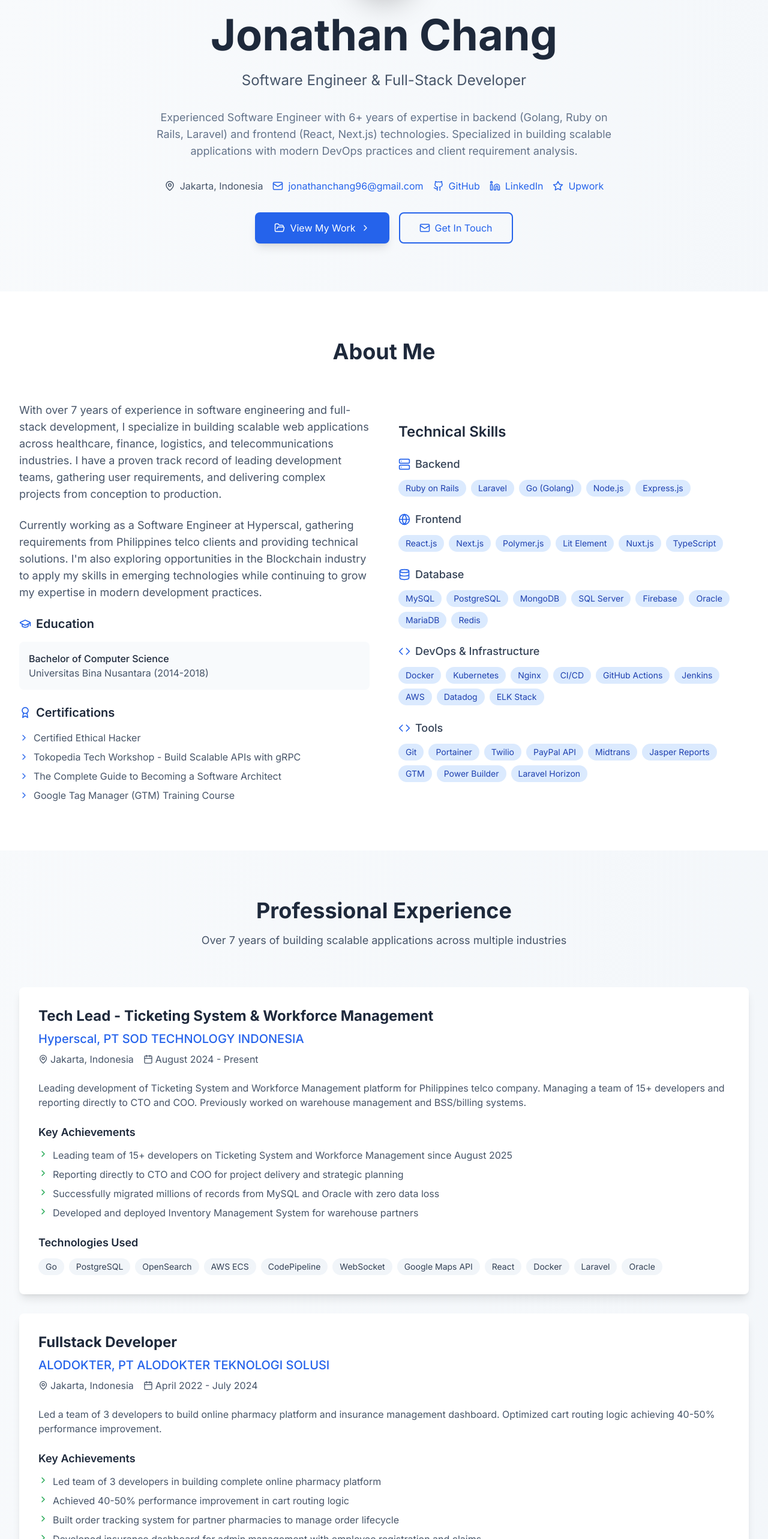
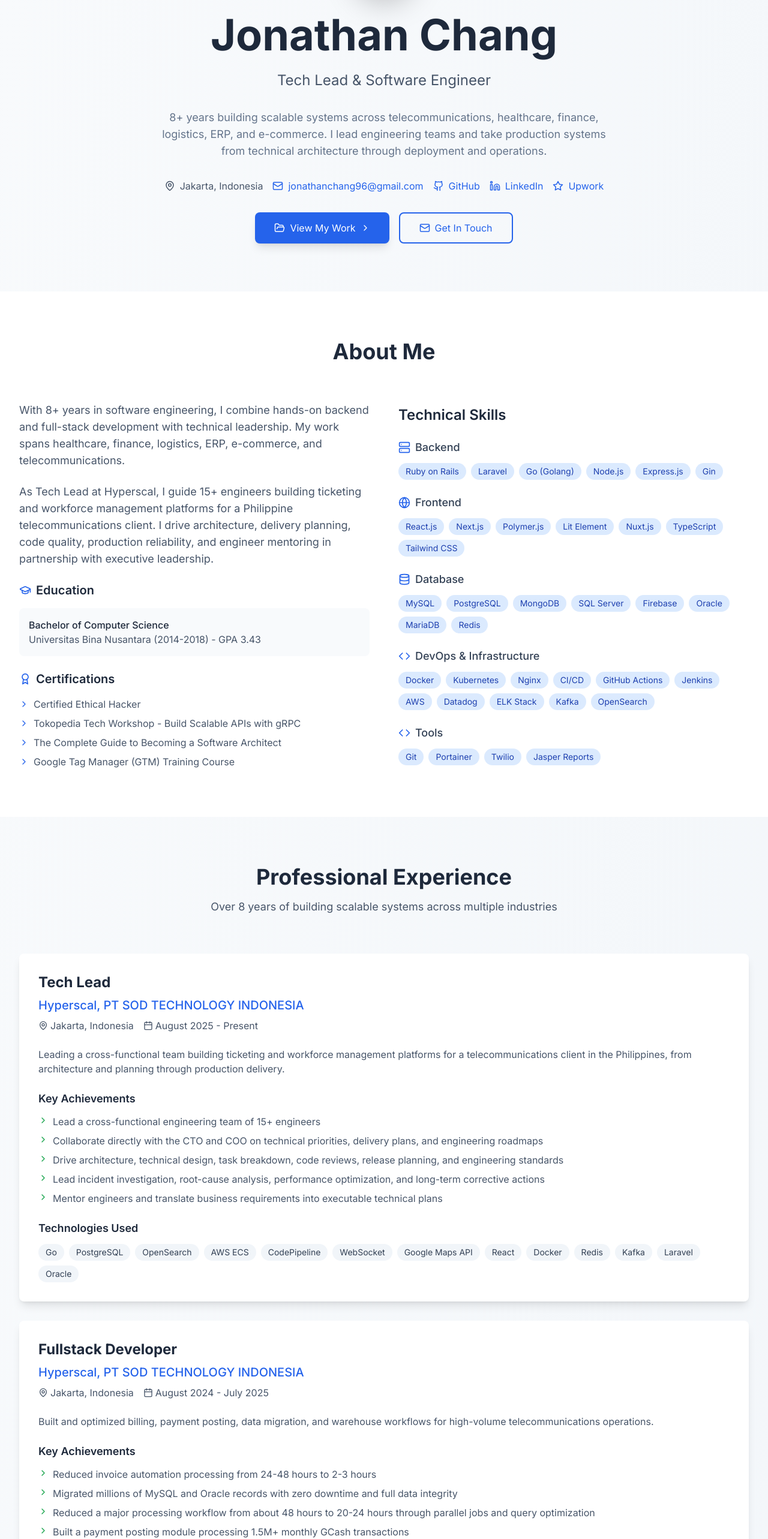
Before and after one commit to jonathanch96/jonathan-portfolio, a Next.js app: page / in a window 1280 px wide. Shown: the part 234-2800 px from the top of the page at 60% size. Built offline with nearby package versions, Linux system fonts and the light colour scheme; no server answers.

Commit message:
Refactor skills and experience sections; update project descriptions and achievements for clarity and detail

```diff
--- a/pages/index.js
+++ b/pages/index.js
@@ -1,7 +1,6 @@
 import Head from 'next/head'
 import Image from 'next/image'
 import { useState, useEffect } from 'react'
-import Gallery from '../components/Gallery'
 import {
   Github,
   Linkedin,
@@ -20,10 +19,7 @@ import {
   FolderOpen,
   Phone,
   Star,
-  Zap,
-  Building,
   GraduationCap,
-  Camera,
 } from 'lucide-react'
 
 export default function Home() {
@@ -55,6 +51,7 @@ export default function Home() {
       'Go (Golang)',
       'Node.js',
       'Express.js',
+      'Gin',
     ],
     frontend: [
       'React.js',
@@ -63,6 +60,7 @@ export default function Home() {
       'Lit Element',
       'Nuxt.js',
       'TypeScript',
+      'Tailwind CSS',
     ],
     database: [
       'MySQL',
@@ -84,17 +82,14 @@ export default function Home() {
       'AWS',
       'Datadog',
       'ELK Stack',
+      'Kafka',
+      'OpenSearch',
     ],
     tools: [
       'Git',
       'Portainer',
       'Twilio',
-      'PayPal API',
-      'Midtrans',
       'Jasper Reports',
-      'GTM',
-      'Power Builder',
-      'Laravel Horizon',
     ],
   }
 
@@ -109,11 +104,11 @@ export default function Home() {
   const experiences = [
     {
       company: 'Hyperscal, PT SOD TECHNOLOGY INDONESIA',
-      position: 'Tech Lead - Ticketing System & Workforce Management',
-      period: 'August 2024 - Present',
+      position: 'Tech Lead',
+      period: 'August 2025 - Present',
       location: 'Jakarta, Indonesia',
       description:
-        'Leading development of Ticketing System and Workforce Management platform for Philippines telco company. Managing a team of 15+ developers and reporting directly to CTO and COO. Previously worked on warehouse management and BSS/billing systems.',
+        'Leading a cross-functional team building ticketing and workforce management platforms for a telecommunications client in the Philippines, from architecture and planning through production delivery.',
       tech: [
         'Go',
         'PostgreSQL',
@@ -124,14 +119,33 @@ export default function Home() {
         'Google Maps API',
         'React',
         'Docker',
+        'Redis',
+        'Kafka',
         'Laravel',
         'Oracle',
       ],
       achievements: [
-        'Leading team of 15+ developers on Ticketing System and Workforce Management since August 2025',
-        'Reporting directly to CTO and COO for project delivery and strategic planning',
-        'Successfully migrated millions of records from MySQL and Oracle with zero data loss',
-        'Developed and deployed Inventory Management System for warehouse partners',
+        'Lead a cross-functional engineering team of 15+ engineers',
+        'Collaborate directly with the CTO and COO on technical priorities, delivery plans, and engineering roadmaps',
+        'Drive architecture, technical design, task breakdown, code reviews, release planning, and engineering standards',
+        'Lead incident investigation, root-cause analysis, performance optimization, and long-term corrective actions',
+        'Mentor engineers and translate business requirements into executable technical plans',
+      ],
+    },
+    {
+      company: 'Hyperscal, PT SOD TECHNOLOGY INDONESIA',
+      position: 'Fullstack Developer',
+      period: 'August 2024 - July 2025',
+      location: 'Jakarta, Indonesia',
+      description:
+        'Built and optimized billing, payment posting, data migration, and warehouse workflows for high-volume telecommunications operations.',
+      tech: ['Laravel', 'MariaDB', 'Oracle', 'Docker'],
+      achievements: [
+        'Reduced invoice automation processing from 24-48 hours to 2-3 hours',
+        'Migrated millions of MySQL and Oracle records with zero downtime and full data integrity',
+        'Reduced a major processing workflow from about 48 hours to 20-24 hours through parallel jobs and query optimization',
+        'Built a payment posting module processing 1.5M+ monthly GCash transactions',
+        'Implemented picking, packing, shipping, and material-request modules for a warehouse inventory system',
       ],
     },
     {
@@ -140,7 +154,7 @@ export default function Home() {
       period: 'April 2022 - July 2024',
       location: 'Jakarta, Indonesia',
       description:
-        'Led a team of 3 developers to build online pharmacy platform and insurance management dashboard. Optimized cart routing logic achieving 40-50% performance improvement.',
+        'Led a team of 3 developers building Alodokter\'s online pharmacy platform and partner operations tooling for one of Indonesia\'s largest health platforms.',
       tech: [
         'Ruby on Rails',
         'Polymer JS',
@@ -148,14 +162,14 @@ export default function Home() {
         'Datadog',
         'Elastic Search',
         'MongoDB',
-        'VIDA',
+        'Face.js',
       ],
       achievements: [
-        'Led team of 3 developers in building complete online pharmacy platform',
-        'Achieved 40-50% performance improvement in cart routing logic',
+        'Led 3 fullstack developers building an online pharmacy experience on a platform with 28M+ monthly visits',
+        'Reduced cart routing processing time by 40-50%',
         'Built order tracking system for partner pharmacies to manage order lifecycle',
         'Developed insurance dashboard for admin management with employee registration and claims',
-        'Integrated VIDA face detection for registration validation on frontend',
+        'Integrated Face.js for real-time face detection validation',
         'Built real-time order management dashboard for pharmacy partners',
       ],
     },
@@ -165,20 +179,22 @@ export default function Home() {
       period: 'March 2018 - April 2022',
       location: 'Jakarta, Indonesia',
       description:
-        'Developed HRIS/Payroll system with fingerprint integration, implemented Microsoft Dynamics NAV, and created Credit Memo Approval system with Accurate Online API integration.',
+        'Built internal HR, payroll, accounting, approval, reporting, and infrastructure systems supporting day-to-day business operations.',
       tech: [
         'PHP',
         'Laravel',
         'Java',
         'MySQL',
         'SQL Server',
+        'SQL Server Reporting Services',
+        'Jasper Reports',
         'Microsoft Dynamics NAV',
       ],
       achievements: [
-        'Built comprehensive HRIS/Payroll system with fingerprint integration',
+        'Built an HRIS/Payroll system with fingerprint integration and PPh21 export used by 200+ employees',
         'Implemented Microsoft Dynamics NAV for accounting department',
         'Created Credit Memo Approval system with Accurate Online API',
-        'Generated automated PPH21 CSV forms and performance reports',
+        'Set up secure mail and server infrastructure across departments',
       ],
     },
   ]
@@ -234,20 +250,64 @@ export default function Home() {
       role: 'Tech Lead',
     },
     {
+      title: 'Snuffle - Dog Walking & AI Platform',
+      description:
+        'Enhanced a dog-walking platform with real-time services, payments, AI-powered support, and image classification.',
+      tech: [
+        'Laravel',
+        'PHP',
+        'WebSockets',
+        'PayPal API',
+        'OpenAI API',
+        'Machine Learning',
+      ],
+      role: 'Backend Developer',
+      features: [
+        'Real-time walk location tracking',
+        'Voucher and promotion management',
+        'PayPal mobile payment integration',
+        'Retrieval-Augmented Generation support chatbot',
+        'AI dog breed recognition and model deployment',
+      ],
+      url: 'https://snuffle.app',
+      type: 'Consumer Platform',
+    },
+    {
+      title: 'Church Registration & Event Systems',
+      description:
+        'Built community operations systems covering registrations, assignments, follow-up reporting, event ticketing, and flexible forms.',
+      tech: [
+        'Laravel',
+        'React',
+        'Java',
+        'PostgreSQL',
+        'Twilio',
+        'TypeScript',
+      ],
+      features: [
+        'Registration assignment and follow-up reporting',
+        'QR-code event check-in via Android',
+        'WhatsApp notifications through Twilio',
+        'Flexible forms integrated with a church API',
+      ],
+      type: 'Community Platform',
+      role: 'Full-Stack Developer',
+    },
+    {
       title: 'Learning Management System',
       description:
-        'Comprehensive school management system for student registration, curriculum management, classroom organization, and administrative tasks. Includes building management, transportation coordination, and integrated payroll system.',
-      tech: ['React', 'Next.js'],
+        'Modular school management platform covering academic operations, administration, access control, and detailed system configuration.',
+      tech: ['React', 'Laravel', 'PostgreSQL', 'Tailwind CSS', 'Node.js'],
       features: [
-        'Student registration and management',
-        'Curriculum management',
-        'Classroom organization',
-        'Building management',
-        'Transportation coordination',
-        'Payroll system',
+        'School creation and class assignment',
+        'Student and staff management',
+        'Exam and grading modules',
+        'Fee management',
+        'Homeroom teacher settings',
+        'Role-based administration',
       ],
       type: 'Education Platform',
-      role: 'Frontend Development',
+      role: 'Full-Stack Developer',
     },
     {
       title: 'CaterFood - Catering CRM Platform',
@@ -331,7 +391,7 @@ export default function Home() {
       role: 'Frontend & Integration',
       description:
         'Admin dashboard for insurance company partners to manage employees, registrations, and claims with face detection validation.',
-      tech: ['Ruby on Rails', 'Polymer JS', 'VIDA', 'Face Detection'],
+      tech: ['Ruby on Rails', 'Polymer JS', 'Face.js', 'Face Detection'],
       features: [
         'Employee registration with face detection',
         'Claims management',
@@ -364,37 +424,6 @@ export default function Home() {
       type: 'Company Website',
     },
     {
-      title: 'Snuffle - Dog Walking Platform',
-      description:
-        'Enhanced dog walking platform with real-time features and payment integration.',
-      tech: ['Laravel', 'PHP', 'WebSockets', 'PayPal API'],
-      role: 'Backend Development',
-      features: [
-        'Voucher management',
-        'Real-time location tracking',
-        'PayPal integration',
-        'Mobile-first design',
-      ],
-      url: 'https://snuffle.app',
-      type: 'Mobile Platform',
-    },
-    {
-      title: 'Learning Management System',
-      description:
-        'Comprehensive school management system for student registration, curriculum management, classroom organization, and administrative tasks. Includes building management, transportation coordination, and integrated payroll system.',
-      tech: ['React', 'Next.js'],
-      features: [
-        'Student registration and management',
-        'Curriculum management',
-        'Classroom organization',
-        'Building management',
-        'Transportation coordination',
-        'Payroll system',
-      ],
-      type: 'Education Platform',
-      role: 'Frontend Development',
-    },
-    {
       title: 'HRIS System',
       role: 'Full-Stack Development',
       description:
@@ -409,45 +438,6 @@ export default function Home() {
         'Manage upload payroll per division, like SPG admin, manual meal allowance upload, bonus upload',
       ],
       type: 'Internal Tool',
-    },
-  ]
-
-  const currentProjects = [
-    {
-      title: 'BDA Group - Multi-Language & Article Module Enhancement',
-      description:
-        'Enhancing the existing BDA Group company website with multi-language support and article management system. Adding internationalization (i18n) capabilities and a comprehensive content management module for publishing company news and articles.',
-      tech: ['Laravel', 'React', 'i18n', 'MySQL', 'AWS'],
-      features: [
-        'Multi-language support (i18n)',
-        'Article management module',
-        'Content publishing system',
-        'Language switcher',
-        'SEO optimization for multiple languages',
-        'Admin panel for content management',
-      ],
-      status: 'In Progress',
-      role: 'Full-Stack Development',
-    },
-  ]
-
-  // Sample gallery data - you can add more images here
-  const galleryImages = [
-    {
-      src: './jonathan-chang-photo.jpg',
-      alt: 'Jonathan Chang - Professional Photo',
-      caption: 'Jonathan Chang - Software Engineer',
-    },
-    // Add more images here in the future
-    {
-      src: '/project-screenshot-1.jpg',
-      alt: 'Project Screenshot 1',
-      caption: 'Online Pharmacy Platform Dashboard',
-    },
-    {
-      src: '/project-screenshot-2.jpg',
-      alt: 'Project Screenshot 2',
-      caption: 'E-commerce Admin Panel',
     },
   ]
 
@@ -480,12 +470,12 @@ export default function Home() {
     <>
       <Head>
         <title>
-          Jonathan Chang - Software Engineer & Full-Stack Developer | Jakarta,
+          Jonathan Chang - Tech Lead & Software Engineer | Jakarta,
           Indonesia
         </title>
         <meta
           name="description"
-          content="Experienced Software Engineer with 6+ years expertise in Go, Ruby on Rails, Laravel, React, Next.js. Specialized in healthcare, fintech, telco solutions. Available for blockchain opportunities."
+          content="Tech Lead and Software Engineer with 8+ years of experience leading teams and building scalable systems across telecommunications, healthcare, finance, logistics, ERP, and e-commerce."
         />
         <meta name="viewport" content="width=device-width, initial-scale=1" />
 
@@ -532,7 +522,6 @@ export default function Home() {
                   { id: 'about', label: 'About', icon: User },
                   { id: 'experience', label: 'Experience', icon: Briefcase },
                   { id: 'projects', label: 'Projects', icon: FolderOpen },
-                  { id: 'gallery', label: 'Gallery', icon: Camera },
                   { id: 'contact', label: 'Contact', icon: Phone },
                 ].map((section) => {
                   const Icon = section.icon
@@ -588,14 +577,13 @@ export default function Home() {
                   Jonathan Chang
                 </h1>
                 <p className="text-xl md:text-2xl text-slate-600 dark:text-slate-300 mb-8">
-                  Software Engineer & Full-Stack Developer
+                  Tech Lead & Software Engineer
                 </p>
                 <p className="text-lg text-slate-500 dark:text-slate-400 mb-8 max-w-3xl mx-auto">
-                  Experienced Software Engineer with 6+ years of expertise in
-                  backend (Golang, Ruby on Rails, Laravel) and frontend (React,
-                  Next.js) technologies. Specialized in building scalable
-                  applications with modern DevOps practices and client
-                  requirement analysis.
+                  8+ years building scalable systems across telecommunications,
+                  healthcare, finance, logistics, ERP, and e-commerce. I lead
+                  engineering teams and take production systems from technical
+                  architecture through deployment and operations.
                 </p>
                 <address className="flex flex-col sm:flex-row gap-4 justify-center items-center mb-8 not-italic">
                   <div className="flex items-center gap-2 text-slate-600 dark:text-slate-400">
@@ -680,21 +668,17 @@ export default function Home() {
               <div className="grid lg:grid-cols-2 gap-12 items-center">
                 <article>
                   <p className="text-lg text-slate-600 dark:text-slate-300 mb-6">
-                    With over 7 years of experience in software engineering and
-                    full-stack development, I specialize in building scalable
-                    web applications across healthcare, finance, logistics, and
-                    telecommunications industries. I have a proven track record
-                    of leading development teams, gathering user requirements,
-                    and delivering complex projects from conception to
-                    production.
+                    With 8+ years in software engineering, I combine hands-on
+                    backend and full-stack development with technical leadership.
+                    My work spans healthcare, finance, logistics, ERP,
+                    e-commerce, and telecommunications.
                   </p>
                   <p className="text-lg text-slate-600 dark:text-slate-300 mb-6">
-                    Currently working as a Software Engineer at Hyperscal,
-                    gathering requirements from Philippines telco clients and
-                    providing technical solutions. I&apos;m also exploring
-                    opportunities in the Blockchain industry to apply my skills
-                    in emerging technologies while continuing to grow my
-                    expertise in modern development practices.
+                    As Tech Lead at Hyperscal, I guide 15+ engineers building
+                    ticketing and workforce management platforms for a Philippine
+                    telecommunications client. I drive architecture, delivery
+                    planning, code quality, production reliability, and engineer
+                    mentoring in partnership with executive leadership.
                   </p>
 
                   <section className="mb-6">
@@ -713,7 +697,7 @@ export default function Home() {
                         Bachelor of Computer Science
                       </h4>
                       <p className="text-slate-600 dark:text-slate-300">
-                        Universitas Bina Nusantara (2014-2018)
+                        Universitas Bina Nusantara (2014-2018) - GPA 3.43
                       </p>
                     </div>
                   </section>
@@ -812,7 +796,7 @@ export default function Home() {
                   Professional Experience
                 </h2>
                 <p className="text-lg text-slate-600 dark:text-slate-300">
-                  Over 7 years of building scalable applications across multiple
+                  Over 8 years of building scalable systems across multiple
                   industries
                 </p>
               </header>
@@ -996,135 +980,8 @@ export default function Home() {
                 ))}
               </div>
 
-              {/* Current Projects Section */}
-              <section
-                className="mb-8"
-                aria-labelledby="current-projects-heading"
-              >
-                <header className="flex items-center gap-2 mb-8">
-                  <Zap
-                    className="text-yellow-600 dark:text-yellow-400"
-                    size={24}
-                    aria-hidden="true"
-                  />
-                  <h3
-                    id="current-projects-heading"
-                    className="text-3xl font-bold text-slate-800 dark:text-white"
-                  >
-                    Current Projects
-                  </h3>
-                </header>
-                <div className="grid lg:grid-cols-2 gap-8">
-                  {currentProjects.map((project, index) => (
-                    <article
-                      key={index}
-                      className="bg-gradient-to-br from-yellow-50 to-orange-50 dark:from-slate-700 dark:to-slate-600 rounded-lg p-8 border-l-4 border-yellow-500"
-                    >
-                      <header className="flex justify-between items-start mb-4">
-                        <div>
-                          <div className="flex items-center gap-2 mb-2">
-                            <span
-                              className={`inline-block px-3 py-1 rounded-full text-sm font-medium ${
-                                project.status === 'In Progress'
-                                  ? 'bg-yellow-100 dark:bg-yellow-900 text-yellow-800 dark:text-yellow-200'
-                                  : 'bg-blue-100 dark:bg-blue-900 text-blue-800 dark:text-blue-200'
-                              }`}
-                            >
-                              {project.status}
-                            </span>
-                          </div>
-                          <h4 className="text-2xl font-bold text-slate-800 dark:text-white">
-                            {project.title}
-                          </h4>
-                          <p className="text-sm text-slate-500 dark:text-slate-400 mt-1">
-                            Role: {project.role}
-                          </p>
-                        </div>
-                      </header>
-
-                      <p className="text-slate-600 dark:text-slate-300 mb-6">
-                        {project.description}
-                      </p>
-
-                      <section className="mb-6">
-                        <h5 className="text-lg font-semibold text-slate-700 dark:text-slate-200 mb-2">
-                          Key Features
-                        </h5>
-                        <ul className="space-y-1">
-                          {project.features.map((feature, idx) => (
-                            <li
-                              key={idx}
-                              className="flex items-center gap-2 text-slate-600 dark:text-slate-300"
-                            >
-                              <ChevronRight
-                                size={14}
-                                className="text-yellow-600 dark:text-yellow-400"
-                                aria-hidden="true"
-                              />
-                              {feature}
-                            </li>
-                          ))}
-                        </ul>
-                      </section>
-
-                      <section>
-                        <h5 className="text-lg font-semibold text-slate-700 dark:text-slate-200 mb-2">
-                          Tech Stack
-                        </h5>
-                        <div
-                          className="flex flex-wrap gap-2"
-                          role="list"
-                          aria-label="Project technologies"
-                        >
-                          {project.tech.map((tech) => (
-                            <span
-                              key={tech}
-                              role="listitem"
-                              className="px-2 py-1 bg-yellow-100 dark:bg-yellow-900 text-yellow-800 dark:text-yellow-200 rounded text-sm"
-                            >
-                              {tech}
-                            </span>
-                          ))}
-                        </div>
-                      </section>
-                    </article>
-                  ))}
-                </div>
-              </section>
             </div>
           </section>
-
-          {/* Gallery Section */}
-          {galleryImages.length > 0 && false && (
-            <section
-              id="gallery"
-              className="py-20 px-4 sm:px-6 lg:px-8 bg-white dark:bg-slate-800"
-              aria-labelledby="gallery-heading"
-            >
-              <div className="max-w-7xl mx-auto">
-                <header className="text-center mb-16">
-                  <h2
-                    id="gallery-heading"
-                    className="text-4xl font-bold text-slate-800 dark:text-white mb-8"
-                  >
-                    Gallery
-                  </h2>
-                  <p className="text-xl text-slate-600 dark:text-slate-300 max-w-2xl mx-auto">
-                    A collection of photos and project screenshots. Click on any
-                    image to view it in full size.
-                  </p>
-                </header>
-
-                <div className="max-w-4xl mx-auto">
-                  <Gallery
-                    images={galleryImages}
-                    title="Example of my work"
-                    columns={3}
-                  />
-                </div>
-              </div>
-            </section>
-          )}
 
           {/* Contact Section */}
           <section
@@ -1140,9 +997,9 @@ export default function Home() {
                 Let&apos;s Connect
               </h2>
               <p className="text-xl text-slate-600 dark:text-slate-300 mb-8 max-w-2xl mx-auto">
-                I&apos;m always interested in discussing new opportunities,
-                especially in the Blockchain industry. Let&apos;s talk about how
-                we can work together!
+                I&apos;m open to engineering leadership, software development, and
+                consulting opportunities. Let&apos;s talk about the systems and
+                teams you&apos;re building.
               </p>
               <div className="flex flex-col sm:flex-row gap-4 justify-center items-center mb-8">
                 <a
@@ -1195,7 +1052,8 @@ export default function Home() {
         >
           <div className="max-w-7xl mx-auto text-center">
             <p className="text-slate-300">
-              © 2024 Jonathan Chang. Built with Next.js and Tailwind CSS.
+              © {new Date().getFullYear()} Jonathan Chang. Built with Next.js and
+              Tailwind CSS.
             </p>
           </div>
         </footer>
```
